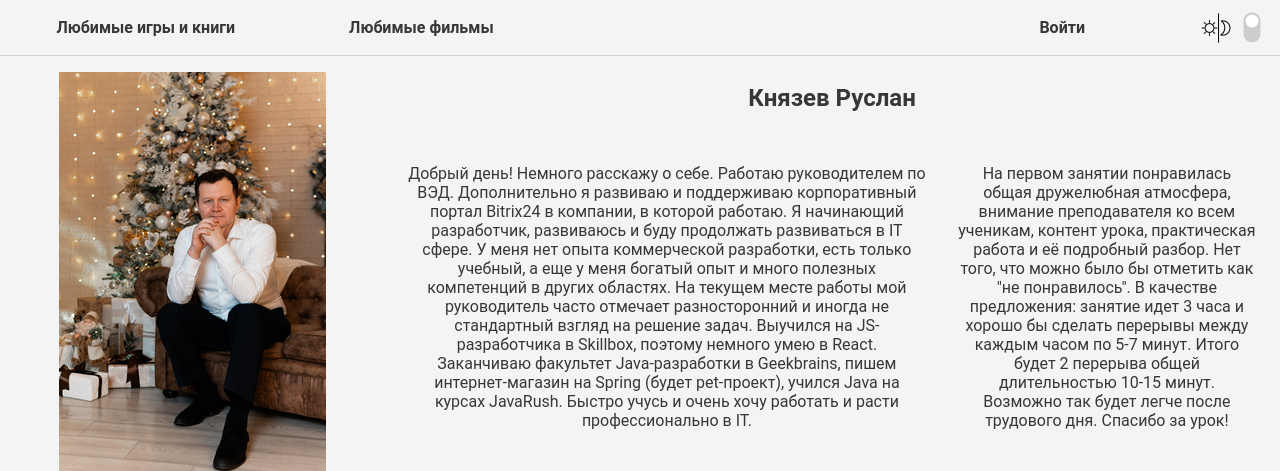
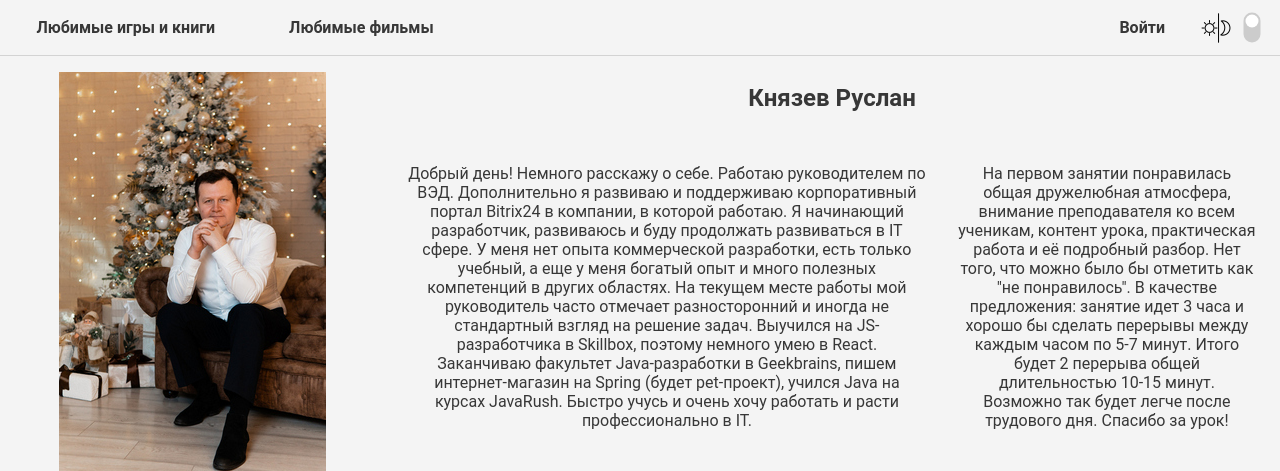
Before and after one commit to Vegas174mgn/RuslanMGN174, a PHP site: page / in a window 1280 px wide. Shown: the top 471 px of the page. Run offline with PHP 8.4, Linux system fonts and the light colour scheme; some libraries are stand-ins or nearby versions; some web fonts are replaced.

Commit message:
fix auth btn

```diff
--- a/index.php
+++ b/index.php
@@ -43,7 +43,7 @@ $_SESSION["check"] = $_SESSION["theme"] == "lite" ? "" : "checked";
         <a class="header-link" href="#grid">Любимые фильмы</a>
     </div>
     <div class="container_btn">
-        <div class="link">
+        <div class="auth">
             <a class="header-link" href="app/php/authorization.php">Войти</a>
         </div>
 
--- a/src/styles/styles.css
+++ b/src/styles/styles.css
@@ -94,7 +94,14 @@ header {
     text-align: center;
     margin: 0 1vw;
     padding: 0;
-    width: 250px;
+    width: 210px;
+}
+
+.auth {
+    text-align: center;
+    margin: 0 1vw;
+    padding: 0;
+    width: 90px;
 }
 
 .sl-link {
```
